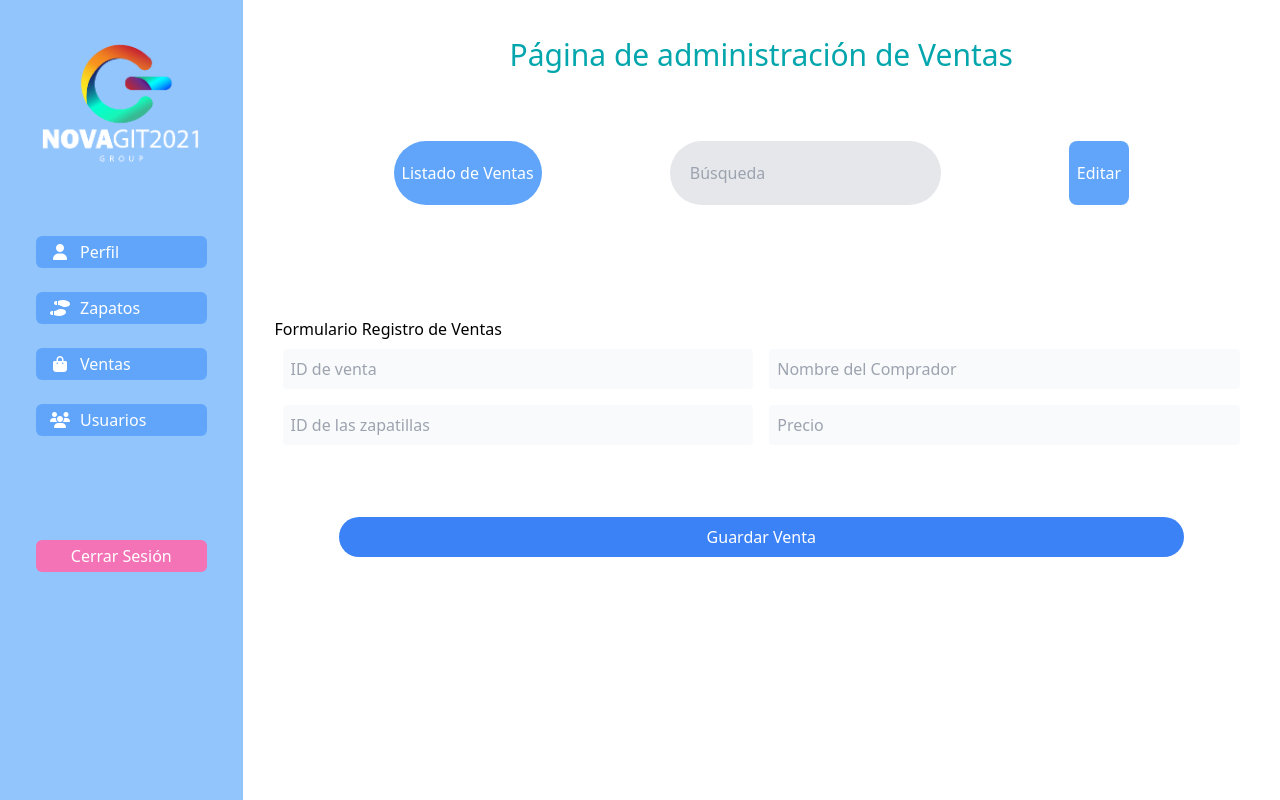
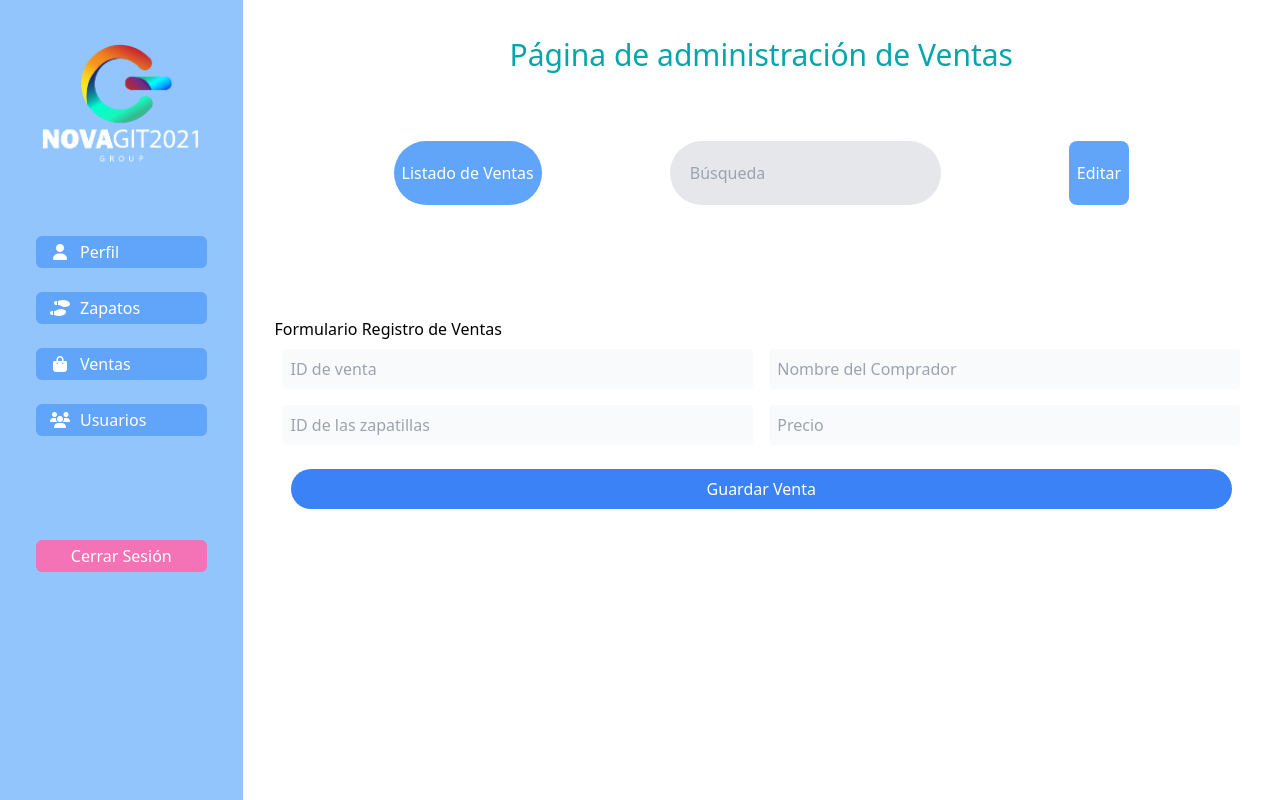
Before and after one commit to NovaGit2021/MinTic2021, a React (Create React App) app: page /admin/Ventas in a window 1280 px wide. Both pictures are taken after a click on the button "Registrar Nueva Venta". Built offline with nearby package versions, Linux system fonts and the light colour scheme.

Commit message:
Cambios no necesarios

```diff
--- a/src/pages/admin/Usuarios.jsx
+++ b/src/pages/admin/Usuarios.jsx
@@ -93,7 +93,7 @@ const FormularioCreacionZapatillas = () => {
         <input className="bg-gray-200 border-gray-600 p-2 rounded lg m-2" type="text" placeholder="Marca de las zapatillas"/>
         <input className="bg-gray-200 border-gray-600 p-2 rounded lg m-2" type="text" placeholder="Referencia de las zapatillas"/>
         <input className="bg-gray-200 border-gray-600 p-2 rounded lg m-2" type="number" placeholder="Talla de las zapatillas" min="32" max="44"/>
-        <button type= "button" className= "col-span-2 m-4 bg-blue-500 p-2 hover:bg-blue-700 text-white m-16 p-2 rounded-full ttransition duration-200 ease-in-out bg-blue-400 hover:bg-blue-500 transform hover:-translate-y-1 hover:scale-110 ">Guardar Usuarios</button>
+        <button type= "button" className= "col-span-2 m-4 bg-blue-500 hover:bg-blue-700 text-white p-2 rounded-full ttransition duration-200 ease-in-out transform hover:-translate-y-1 hover:scale-110 ">Guardar Usuarios</button>
         </form>
         </div>
     )
--- a/src/pages/admin/Ventas.jsx
+++ b/src/pages/admin/Ventas.jsx
@@ -105,7 +105,7 @@ const FormularioRegistroDeVentas = () => {
         <input className="bg-gray-50 border-gray-600 p-2 rounded lg m-2" type="text" placeholder="Nombre del Comprador"/>
         <input className="bg-gray-50 border-gray-600 p-2 rounded lg m-2" type="text" placeholder="ID de las zapatillas"/>
         <input className="bg-gray-50 border-gray-600 p-2 rounded lg m-2" type="text" placeholder="Precio"/>
-        <button type= "button" className= "col-span-2 m-4 bg-blue-500 p-2 hover:bg-blue-700 text-white m-16 p-2 rounded-full ttransition duration-200 ease-in-out bg-blue-400 hover:bg-blue-500 transform hover:-translate-y-1 hover:scale-110 ">Guardar Venta</button>
+        <button type= "button" className= "col-span-2 m-4 bg-blue-500 p-2 hover:bg-blue-700 text-white rounded-full ttransition duration-200 ease-in-ou transform hover:-translate-y-1 hover:scale-110 ">Guardar Venta</button>
         </form>
 
         </div>
--- a/src/utils/api.js
+++ b/src/utils/api.js
@@ -51,4 +51,4 @@ export const RegistroDeVentas = async (data, successCallback, errorCallback) =>
     data,
   };
   await axios.request(options).then(successCallback).catch(errorCallback);
-};
+};*/
```
